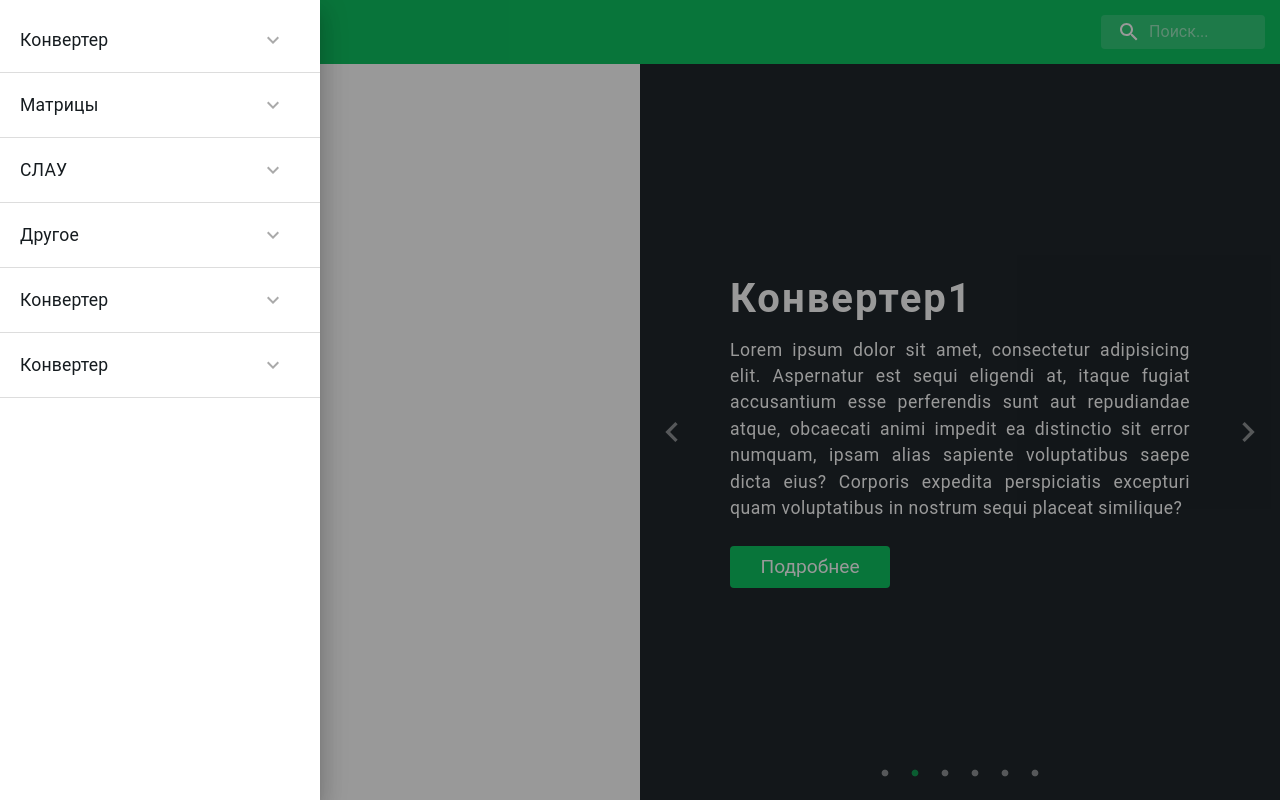
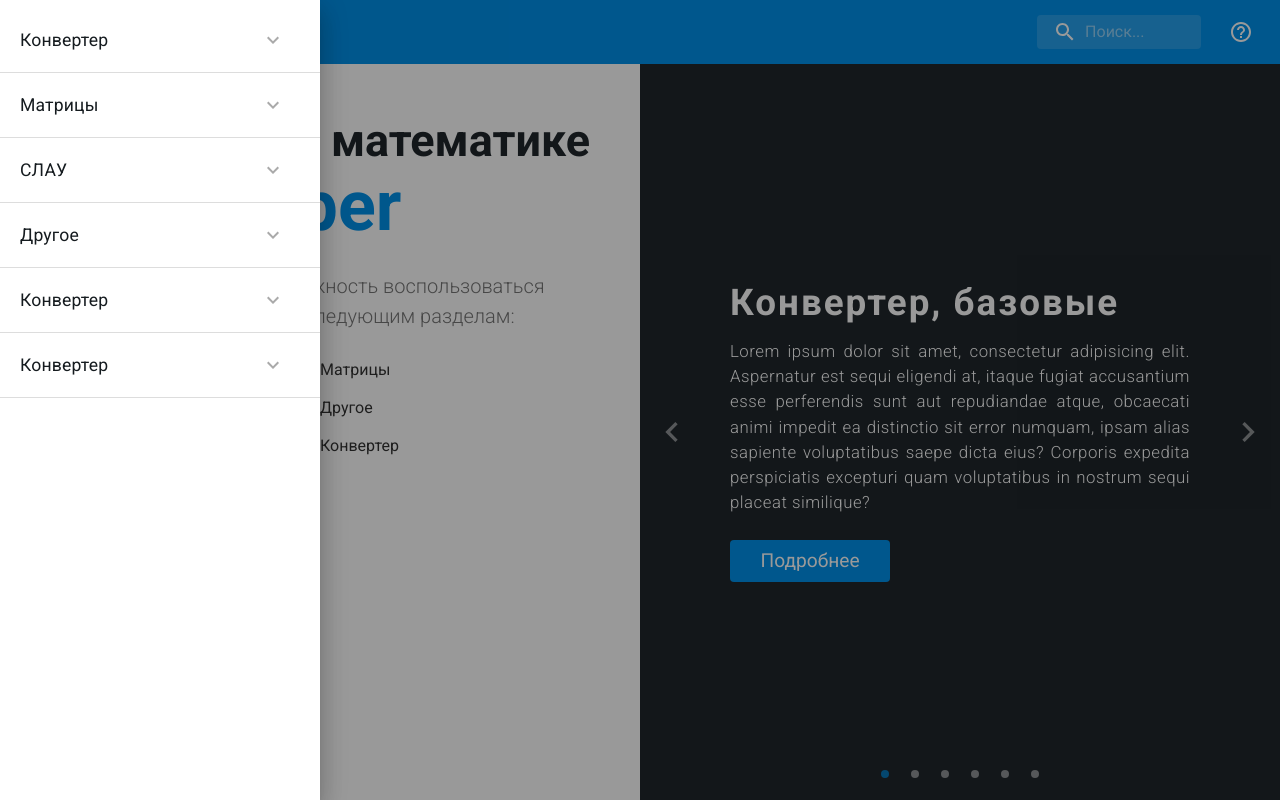
Before and after one commit to justme147/practice_react_ts, a React (Create React App) app: page / in a window 1280 px wide. Both pictures are taken after a click on the button 39 px from the left and 32 px from the top of the page. Built offline with nearby package versions, Linux system fonts and the light colour scheme.

Commit message:
added menu, slider content, main content

```diff
--- a/package.json
+++ b/package.json
@@ -15,6 +15,7 @@
     "@types/react-dom": "^16.9.8",
     "@types/react-router-dom": "^5.1.5",
     "@types/react-slick": "^0.23.4",
+    "@types/react-transition-group": "^4.4.0",
     "@types/slick-carousel": "^1.6.34",
     "classnames": "^2.2.6",
     "node-sass": "^4.14.1",
--- a/public/index.html
+++ b/public/index.html
@@ -24,6 +24,10 @@
       work correctly both with client-side routing and a non-root public URL.
       Learn how to configure a non-root public URL by running `npm run build`.
     -->
+    <link
+      href="https://fonts.googleapis.com/css2?family=Roboto:wght@300;400;500;700&display=swap"
+      rel="stylesheet"
+    />
     <title>React App</title>
   </head>
   <body>
--- /dev/null
+++ b/src/components/Header/Header.tsx
@@ -0,0 +1,40 @@
+import React from "react";
+import { useHistory } from "react-router-dom";
+
+import "./header.scss";
+
+import IconMenu from "@material-ui/icons/Menu";
+import SearchIcon from "@material-ui/icons/Search";
+import HelpOutlineOutlinedIcon from "@material-ui/icons/HelpOutlineOutlined";
+
+type HeaderProps = {
+  clickHandler: () => void;
+};
+
+export const Header: React.FC<HeaderProps> = ({ clickHandler }) => {
+  const history = useHistory();
+
+  return (
+    <header className="header">
+      <div className="header-inner">
+        <button className="header-button" onClick={clickHandler}>
+          <IconMenu />
+        </button>
+        <h6 className="header-logo" onClick={() => history.push("/")}>
+          Math helper
+        </h6>
+        <div className="header-search">
+          <div className="header-icon">
+            <SearchIcon />
+          </div>
+          <div className="header-input">
+            <input type="text" placeholder="Поиск..." />
+          </div>
+        </div>
+        <button className="header-button header-button__margin">
+          <HelpOutlineOutlinedIcon />
+        </button>
+      </div>
+    </header>
+  );
+};
--- /dev/null
+++ b/src/components/Header/header.scss
@@ -0,0 +1,123 @@
+.header {
+  // background-color: #0ec261;
+  background-color: #0091ea;
+  // background-color: #151b1f;
+  // box-shadow: 0px 2px 4px -1px rgba(0, 0, 0, 0.2),
+  //   0px 4px 5px 0px rgba(0, 0, 0, 0.14), 0px 1px 10px 0px rgba(0, 0, 0, 0.12);
+
+  &-inner {
+    display: flex;
+    // justify-content: space-between;
+    align-items: center;
+    padding: 0 15px;
+    min-height: 64px;
+    // flex-grow: 1;
+    // flex-shrink: 0;
+  }
+
+  &-button {
+    background: none;
+    border: none;
+    padding: 12px;
+    cursor: pointer;
+    // border-radius: 50%;
+    border-radius: 4px;
+
+    display: flex;
+    justify-content: center;
+    align-items: center;
+    margin-right: 1rem;
+
+    svg {
+      width: 24px;
+      height: 24px;
+
+      path {
+        fill: #fff;
+      }
+    }
+
+    &:hover {
+      background-color: rgba(0, 0, 0, 0.04);
+    }
+
+    &:active {
+      background-color: rgba(0, 0, 0, 0.1);
+    }
+
+    &__margin {
+      margin: 0 0 0 1rem;
+    }
+  }
+
+  &-logo {
+    font-size: 1.25rem;
+    font-weight: 500;
+    line-height: 1.6;
+    letter-spacing: 0.0075em;
+    flex-grow: 1;
+    color: #fff;
+    text-transform: uppercase;
+    cursor: pointer;
+  }
+
+  &-search {
+    background-color: rgba(255, 255, 255, 0.15);
+    border-radius: 4px;
+    position: relative;
+
+    &:hover {
+      background-color: rgba(255, 255, 255, 0.25);
+    }
+  }
+
+  &-icon {
+    height: 100%;
+    display: flex;
+    padding: 0px 16px;
+    position: absolute;
+    align-items: center;
+    // pointer-events: none;
+    justify-content: center;
+
+    svg {
+      width: 1em;
+      height: 1em;
+      display: inline-block;
+      font-size: 1.5rem;
+
+      path {
+        fill: #fff;
+      }
+    }
+  }
+
+  &-input {
+    font-size: 1rem;
+    display: inline-flex;
+    position: relative;
+    box-sizing: border-box;
+    align-items: center;
+    font-weight: 400;
+    line-height: 1.1876em;
+    letter-spacing: 0.00938em;
+
+    input {
+      padding: 8px 8px 8px 0;
+      padding-left: calc(1rem + 32px);
+      color: #fff;
+      background: none;
+      border: none;
+      width: 12ch;
+      transition: width 0.2s cubic-bezier(0.4, 0, 0.2, 1);
+
+      &:focus {
+        width: 20ch;
+      }
+
+      &::placeholder {
+        color: rgba(255, 255, 255, 0.5);
+      }
+    }
+  }
+}
--- a/src/interfaces.ts
+++ b/src/interfaces.ts
@@ -1,6 +1,7 @@
 export interface IMenuList {
   id: number;
   title: string;
+  url: string;
   items: IMenuListItems[];
 }
 
--- a/src/layouts/main/MainLayout.tsx
+++ b/src/layouts/main/MainLayout.tsx
@@ -4,14 +4,15 @@ import { NavLink, useHistory } from "react-router-dom";
 import "slick-carousel/slick/slick.css";
 import "slick-carousel/slick/slick-theme.css";
 import Slider from "react-slick";
+// import { CSSTransition } from "react-transition-group";
 
 import "./mainlayout.scss";
-import IconMenu from "@material-ui/icons/Menu";
-import SearchIcon from "@material-ui/icons/Search";
+
+import { Header } from "../../components/Header/Header";
 // import AutorenewIcon from "@material-ui/icons/Autorenew";
-import FormatListBulletedIcon from "@material-ui/icons/FormatListBulleted";
-import FormatLineSpacingIcon from "@material-ui/icons/FormatLineSpacing";
-import MoreVertIcon from "@material-ui/icons/MoreVert";
+// import FormatListBulletedIcon from "@material-ui/icons/FormatListBulleted";
+// import FormatLineSpacingIcon from "@material-ui/icons/FormatLineSpacing";
+// import MoreVertIcon from "@material-ui/icons/MoreVert";
 import ChevronLeftIcon from "@material-ui/icons/ChevronLeft";
 import ChevronRightIcon from "@material-ui/icons/ChevronRight";
 import ExpandMoreIcon from "@material-ui/icons/ExpandMore";
@@ -24,6 +25,7 @@ export const MainLayout: React.FC = () => {
     {
       id: 1,
       title: "Конвертер",
+      url: "/converter",
       items: [
         { id: 1, title: "Базовые", url: "/converter/basic" },
         { id: 2, title: "Специальные", url: "/converter/special" },
@@ -34,6 +36,7 @@ export const MainLayout: React.FC = () => {
     {
       id: 2,
       title: "Матрицы",
+      url: "/matrix",
       items: [
         { id: 1, title: "Сложение", url: "/matrix/addition" },
         { id: 2, title: "Разность", url: "/matrix/residual" },
@@ -61,6 +64,7 @@ export const MainLayout: React.FC = () => {
     {
       id: 3,
       title: "СЛАУ",
+      url: "/slau",
       items: [
         { id: 1, title: "Метод Крамера", url: "/slau/cramer" },
         { id: 2, title: "Метод обратной матрицы", url: "/slau/inverse_matrix" },
@@ -76,6 +80,7 @@ export const MainLayout: React.FC = () => {
     {
       id: 4,
       title: "Другое",
+      url: "/other",
       items: [
         { id: 1, title: "Квадратные уравнения", url: "/other/quadratic" },
         {
@@ -118,6 +123,7 @@ export const MainLayout: React.FC = () => {
     {
       id: 5,
       title: "Конвертер",
+      url: "/converter",
       items: [
         { id: 1, title: "Базовые", url: "/converter/basic" },
         { id: 2, title: "Специальные", url: "/converter/special" },
@@ -128,6 +134,7 @@ export const MainLayout: React.FC = () => {
     {
       id: 6,
       title: "Конвертер",
+      url: "/converter",
       items: [
         { id: 1, title: "Базовые", url: "/converter/basic" },
         { id: 2, title: "Специальные", url: "/converter/special" },
@@ -140,45 +147,45 @@ export const MainLayout: React.FC = () => {
   const [sliderList, setSLiderList] = useState<ISliderList[]>([
     {
       id: 1,
-      title: "Конвертер",
+      title: "Конвертер, базовые",
       description:
         "Lorem ipsum dolor sit amet, consectetur adipisicing elit. Aspernatur est sequi eligendi at, itaque fugiat accusantium esse perferendis sunt aut repudiandae atque, obcaecati animi impedit ea distinctio sit error numquam, ipsam alias sapiente voluptatibus saepe dicta eius? Corporis expedita perspiciatis excepturi quam voluptatibus in nostrum sequi placeat similique?",
-      url: "/converter",
+      url: "/converter/basic",
     },
     {
       id: 2,
-      title: "Конвертер1",
+      title: "Матрицы, произведение",
       description:
         "Lorem ipsum dolor sit amet, consectetur adipisicing elit. Aspernatur est sequi eligendi at, itaque fugiat accusantium esse perferendis sunt aut repudiandae atque, obcaecati animi impedit ea distinctio sit error numquam, ipsam alias sapiente voluptatibus saepe dicta eius? Corporis expedita perspiciatis excepturi quam voluptatibus in nostrum sequi placeat similique?",
-      url: "/converter1",
+      url: "/matrix/multiplication",
     },
     {
       id: 3,
-      title: "Конвертер2",
+      title: "Матрицы, определитель",
       description:
         "Lorem ipsum dolor sit amet, consectetur adipisicing elit. Aspernatur est sequi eligendi at, itaque fugiat accusantium esse perferendis sunt aut repudiandae atque, obcaecati animi impedit ea distinctio sit error numquam, ipsam alias sapiente voluptatibus saepe dicta eius? Corporis expedita perspiciatis excepturi quam voluptatibus in nostrum sequi placeat similique?",
-      url: "/converter2",
+      url: "/matrix/determinant",
     },
     {
       id: 4,
-      title: "Конвертер3",
+      title: "СЛАУ, метод Гаусса",
       description:
         "Lorem ipsum dolor sit amet, consectetur adipisicing elit. Aspernatur est sequi eligendi at, itaque fugiat accusantium esse perferendis sunt aut repudiandae atque, obcaecati animi impedit ea distinctio sit error numquam, ipsam alias sapiente voluptatibus saepe dicta eius? Corporis expedita perspiciatis excepturi quam voluptatibus in nostrum sequi placeat similique?",
-      url: "/converter3",
+      url: "/slau/gauss",
     },
     {
       id: 5,
-      title: "Конвертер4",
+      title: "Другое, квадратные уравнения",
       description:
         "Lorem ipsum dolor sit amet, consectetur adipisicing elit. Aspernatur est sequi eligendi at, itaque fugiat accusantium esse perferendis sunt aut repudiandae atque, obcaecati animi impedit ea distinctio sit error numquam, ipsam alias sapiente voluptatibus saepe dicta eius? Corporis expedita perspiciatis excepturi quam voluptatibus in nostrum sequi placeat similique?",
-      url: "/converter4",
+      url: "/other/quadratic",
     },
     {
       id: 6,
-      title: "Конвертер5",
+      title: "Другое, производные",
       description:
         "Lorem ipsum dolor sit amet, consectetur adipisicing elit. Aspernatur est sequi eligendi at, itaque fugiat accusantium esse perferendis sunt aut repudiandae atque, obcaecati animi impedit ea distinctio sit error numquam, ipsam alias sapiente voluptatibus saepe dicta eius? Corporis expedita perspiciatis excepturi quam voluptatibus in nostrum sequi placeat similique?",
-      url: "/converter5",
+      url: "/other/derivative",
     },
   ]);
   const [displayChild, setDisplayChild] = useState<number>(0);
@@ -249,41 +256,52 @@ export const MainLayout: React.FC = () => {
 
   return (
     <div className="container">
-      {/* Start header section */}
-
-      <header className="header">
-        <div className="header-inner">
-          <button className="header-button" onClick={() => setIsMenu(true)}>
-            <IconMenu />
-          </button>
-          <h6 className="header-logo" onClick={() => history.push("/")}>
-            Math helper
-          </h6>
-          <div className="header-search">
-            <div className="header-icon">
-              <SearchIcon />
-            </div>
-            <div className="header-input">
-              <input type="text" placeholder="Поиск..." />
-            </div>
-          </div>
-        </div>
-      </header>
-
-      {/* End header section */}
+      <Header clickHandler={() => setIsMenu(true)} />
 
       {/* Start slider section */}
 
       {/* <section className={styles.slider}> */}
 
       <main className="main">
-        <div className="main-content"></div>
+        <div className="content">
+          <div className="content-inner">
+            {/* <div className="content-header">
+              <a className="content-logo" onClick={() => history.push("/")}>
+                Math helper
+              </a>
+            </div> */}
+            <div className="content-body">
+              {/* <h1 className="content-title">Math helper</h1> */}
+
+              <h2 className="content-subtitle">Помощник по математике</h2>
+              <h1 className="content-title">Math helper</h1>
+
+              <p className="content-text">
+                Данный помощник дает возможность воспользоваться теорией и
+                калькуляторами по следующим разделам:
+              </p>
+              <ul className="content-list">
+                {menuList.map((item) => (
+                  <li className="content-item" key={item.id}>
+                    <NavLink to={item.url}>{item.title}</NavLink>
+                  </li>
+                ))}
+              </ul>
+            </div>
+            <div className="content-footer">
+              <p className="content-copyright">© 2020 «Math helper»</p>
+              {/* <a href="mailto:math_helper@gmail.com" className="content-mail">
+                math_helper@gmail.com
+              </a> */}
+            </div>
+          </div>
+        </div>
 
         <Slider
           dots={true}
           speed={1000}
           easing="ease"
-          autoplay={true}
+          // autoplay={true}
           autoplaySpeed={4000}
           touchThreshold={10}
           className="slider"
@@ -314,7 +332,7 @@ export const MainLayout: React.FC = () => {
       {isMenu && (
         <div className="sidebar-inner" onClick={(e) => windowClickHandler(e)}>
           <div className="sidebar">
-            <nav className="sidebar-menu">
+            <div className="sidebar-menu">
               <ul className="sidebar-list">
                 {menuList.map((item) => (
                   <li
@@ -336,7 +354,7 @@ export const MainLayout: React.FC = () => {
                   </li>
                 ))}
               </ul>
-            </nav>
+            </div>
           </div>
         </div>
       )}
--- a/src/layouts/main/mainlayout.scss
+++ b/src/layouts/main/mainlayout.scss
@@ -9,122 +9,6 @@
   height: 100%;
   // max-width: 1300px;
   // margin: 0 auto;
-}
-
-.header {
-  background-color: #0ec261;
-  // background-color: #151b1f;
-  // box-shadow: 0px 2px 4px -1px rgba(0, 0, 0, 0.2),
-  //   0px 4px 5px 0px rgba(0, 0, 0, 0.14), 0px 1px 10px 0px rgba(0, 0, 0, 0.12);
-
-  &-inner {
-    display: flex;
-    align-items: center;
-    padding: 0 15px;
-    min-height: 64px;
-    // flex-grow: 1;
-    // flex-shrink: 0;
-  }
-
-  &-button {
-    background: none;
-    border: none;
-    padding: 12px;
-    cursor: pointer;
-    border-radius: 50%;
-    display: flex;
-    justify-content: center;
-    align-items: center;
-    margin-right: 1rem;
-
-    svg {
-      width: 24px;
-      height: 24px;
-
-      path {
-        fill: #fff;
-      }
-    }
-
-    &:hover {
-      background-color: rgba(0, 0, 0, 0.04);
-    }
-
-    &:active {
-      background-color: rgba(0, 0, 0, 0.1);
-    }
-  }
-
-  &-logo {
-    font-size: 1.25rem;
-    font-weight: 500;
-    line-height: 1.6;
-    letter-spacing: 0.0075em;
-    flex-grow: 1;
-    color: #fff;
-    text-transform: uppercase;
-    cursor: pointer;
-  }
-
-  &-search {
-    background-color: rgba(255, 255, 255, 0.15);
-    border-radius: 4px;
-    position: relative;
-
-    &:hover {
-      background-color: rgba(255, 255, 255, 0.25);
-    }
-  }
-
-  &-icon {
-    height: 100%;
-    display: flex;
-    padding: 0px 16px;
-    position: absolute;
-    align-items: center;
-    // pointer-events: none;
-    justify-content: center;
-
-    svg {
-      width: 1em;
-      height: 1em;
-      display: inline-block;
-      font-size: 1.5rem;
-
-      path {
-        fill: #fff;
-      }
-    }
-  }
-
-  &-input {
-    font-size: 1rem;
-    display: inline-flex;
-    position: relative;
-    box-sizing: border-box;
-    align-items: center;
-    font-weight: 400;
-    line-height: 1.1876em;
-    letter-spacing: 0.00938em;
-
-    input {
-      padding: 8px 8px 8px 0;
-      padding-left: calc(1rem + 32px);
-      color: #fff;
-      background: none;
-      border: none;
-      width: 12ch;
-      transition: width 0.2s cubic-bezier(0.4, 0, 0.2, 1);
-
-      &:focus {
-        width: 20ch;
-      }
-
-      &::placeholder {
-        color: rgba(255, 255, 255, 0.5);
-      }
-    }
-  }
 }
 
 .sidebar {
@@ -149,7 +33,7 @@
       0px 16px 24px 2px rgba(0, 0, 0, 0.14),
       0px 6px 30px 5px rgba(0, 0, 0, 0.12);
     overflow-y: auto;
-    // animation: menu 0.1s linear;
+    animation: menu 0.2s cubic-bezier(0.4, 0, 0.2, 1);
 
     &::-webkit-scrollbar {
       width: 8px;
@@ -182,6 +66,7 @@
     padding: 10px 5px 0;
     // flex-grow: 1;
     width: 100%;
+    animation: submenu 0.4s cubic-bezier(0.4, 0, 0.2, 1);
   }
 
   &-item {
@@ -217,11 +102,11 @@
       // background-color: #fafafa;
 
       & > svg > path {
-        fill: #0ec261;
+        fill: #0091ea;
       }
 
       & > span {
-        color: #0ec261;
+        color: #0091ea;
       }
     }
 
@@ -230,11 +115,11 @@
       // box-shadow: inset 0px -2px 10px -9px rgba(0, 0, 0, 0.75),
       //   inset 0px 2px 10px -9px rgba(0, 0, 0, 0.75);
       & > svg > path {
-        fill: #0ec261;
+        fill: #0091ea;
       }
 
       & > span {
-        color: #0ec261;
+        color: #0091ea;
       }
     }
 
@@ -255,12 +140,12 @@
       // border-color: #0ec261;
 
       a > span {
-        color: #0ec261;
+        color: #0091ea;
         text-decoration: underline;
       }
 
       a > svg > path {
-        fill: #0ec261;
+        fill: #0091ea;
       }
     }
 
@@ -297,11 +182,13 @@
 
     &__active {
       svg > path {
-        fill: #0ec261;
+        // fill: #0ec261;
+        fill: #00609c;
       }
 
       span {
-        color: #0ec261;
+        // color: #0ec261;
+        color: #00609c;
         text-decoration: underline;
       }
     }
@@ -311,8 +198,112 @@
 .main {
   width: 100%;
   display: flex;
-  &-content {
+}
+
+.content {
+  width: 50%;
+
+  &-inner {
+    // height: calc(100% - 64px);
+    // max-height: 100%;
+    // padding: 20px;
+    display: flex;
+    flex-direction: column;
+    // align-items: center;
+    justify-content: space-between;
+    height: 100%;
+    box-sizing: border-box;
+    padding: 24px;
+  }
+
+  &-header {
+  }
+
+  &-logo {
+    font-size: 27px;
+    color: #0091ea;
+    font-weight: 700;
+    line-height: 35px;
+    cursor: pointer;
+  }
+
+  &-body {
+  }
+
+  &-subtitle {
+    font-size: 45px;
+    line-height: 60px;
+    // color: #0091ea;
+    color: #1f262b;
+    // margin: 0;
+    // margin-top: 15px;
+    margin: 0.5em 0 0;
+  }
+
+  &-title {
+    font-size: 70px;
+    color: #0091ea;
+    line-height: 70px;
+    margin: 0px 0 0;
+    // text-transform: uppercase;
+    // margin-bottom: 0;
+    // margin: 0.4em 0 0;
+  }
+
+  &-text {
+    font-size: 20px;
+    color: #777;
+    line-height: 1.5;
+    margin-top: 30px;
+    font-weight: 300;
+    // text-align: justify;
+    // padding-right: 50px;
+  }
+
+  &-list {
+    display: flex;
+    // flex-direction: column;
+    flex-wrap: wrap;
+    // justify-content: center;
+    margin-top: 20px;
+  }
+
+  &-item {
+    // width: calc(100% / 4);
     width: 50%;
+    padding: 10px 0;
+    // text-align: center;
+
+    a {
+      color: #333;
+      // font-weight: 300;
+
+      &:hover {
+        color: #0091ea;
+      }
+
+      &:active {
+        color: #00609c;
+      }
+    }
+  }
+
+  &-footer {
+    // display: flex;
+    // justify-content: space-between;
+  }
+
+  &-mail {
+    color: #1f262b;
+
+    &:hover,
+    &:active {
+      color: #0091ea;
+    }
+  }
+
+  &-copyright {
+    color: #777;
   }
 }
 
@@ -334,19 +325,22 @@
     justify-content: center;
     align-items: flex-start;
     padding: 0 90px;
-    text-align: justify;
+    // text-align: justify;
     color: #fff;
   }
 
   &-title {
-    font-size: 2.5rem;
+    font-size: 2.3rem;
+    font-weight: 700;
     letter-spacing: 2px;
   }
 
   &-descr {
-    font-size: 1.1rem;
+    font-size: 1.05rem;
+    font-weight: 300;
     line-height: 1.5;
     letter-spacing: 0.5px;
+    text-align: justify;
     margin-top: 15px;
   }
 
@@ -355,7 +349,8 @@
     // text-transform: uppercase;
     color: #fff;
     border: none;
-    background-color: #0ec261;
+    // background-color: #0ec261;
+    background-color: #0091ea;
     width: 160px;
     padding: 10px 0;
     border-radius: 4px;
@@ -364,11 +359,13 @@
     transition: background-color 0.2s cubic-bezier(0.4, 0, 0.2, 1);
 
     &:hover {
-      background-color: #0a994d;
+      // background-color: #0a994d;
+      background-color: #006bad;
     }
 
     &:active {
-      background-color: #077e3f;
+      // background-color: #077e3f;
+      background-color: #00609c;
     }
   }
 }
@@ -413,7 +410,8 @@
   }
 
   &:hover {
-    background-color: rgba(14, 194, 97, 0.2);
+    // background-color: rgba(14, 194, 97, 0.2);
+    background-color: rgba(0, 145, 234, 0.2);
 
     svg {
       fill: #fff;
@@ -441,14 +439,20 @@
 .slick-dots li {
   // list-style: none;
 }
-/* Активная точка */
-.slick-dots li.slick-active button:before {
-  color: #0ec261;
-}
 /* Элемент точки */
 .slick-dots li button:before {
-  font-size: 8px;
-  color: #fff;
+  content: "";
+  width: 8px;
+  height: 8px;
+  // display: block;
+  background-color: #fff;
+  border-radius: 50%;
+  position: absolute;
+  left: 50%;
+  top: 50%;
+  transform: translate(-50%, -50%);
+  // font-size: 8px;
+  // color: #fff;
   opacity: 0.5;
   // width: 8px;
   // height: 8px;
@@ -456,3 +460,29 @@
   // border-radius: 50%;
   // margin: 0 4px;
 }
+/* Активная точка */
+.slick-dots li.slick-active button:before {
+  background-color: #0091ea;
+}
+
+@keyframes menu {
+  0% {
+    opacity: 0;
+    transform: translateX(-100%);
+  }
+  100% {
+    opacity: 1;
+    transform: translateX(0);
+  }
+}
+
+@keyframes submenu {
+  0% {
+    opacity: 0;
+    transform: translateX(-100%);
+  }
+  100% {
+    opacity: 1;
+    transform: translateX(0);
+  }
+}
```
Also changed, not shown: src/index.css (+0 -11 lines), 23 other files (tests, documents, lock files or other folders).
